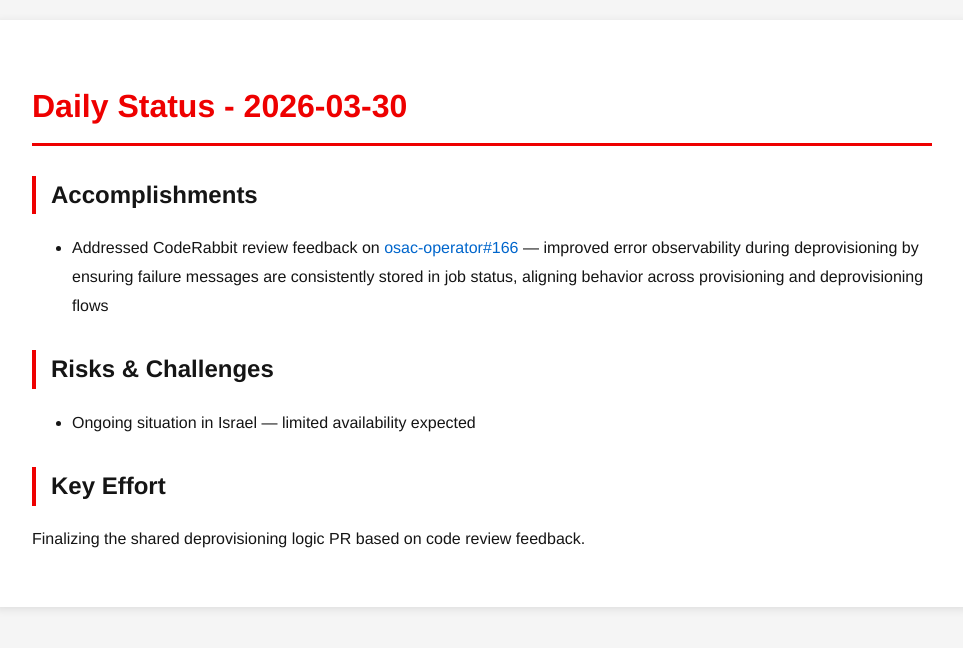
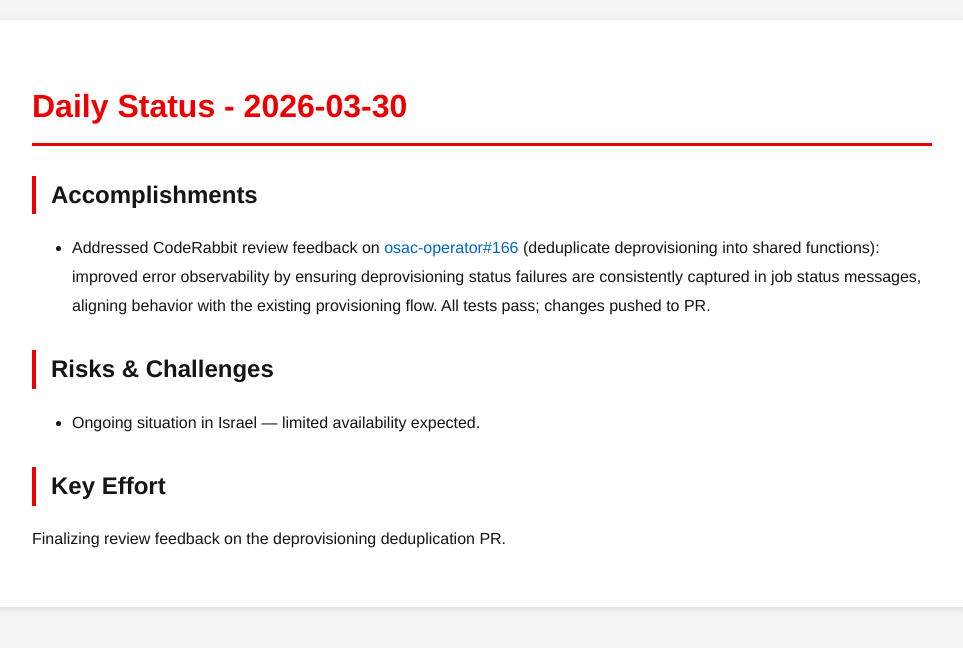
Before and after one commit to tzvatot/daily-status, a Jekyll site: the page built from 2026-03-30.md, in a window 1280 px wide. Shown: the top 648 px of the page, without its empty margins (158-1121 px from the left). Built offline with Jekyll 4.4.1, drawn with Linux system fonts in a browser that asks for light colours.

Commit message:
Daily status update - 2026-03-30

```diff
--- a/2026-03-30.md
+++ b/2026-03-30.md
@@ -7,10 +7,10 @@ date: 2026-03-30
 # Daily Status - 2026-03-30
 
 ## Accomplishments
-- Addressed CodeRabbit review feedback on [osac-operator#166](https://github.com/osac-project/osac-operator/pull/166) — improved error observability during deprovisioning by ensuring failure messages are consistently stored in job status, aligning behavior across provisioning and deprovisioning flows
+- Addressed CodeRabbit review feedback on [osac-operator#166](https://github.com/osac-project/osac-operator/pull/166) (deduplicate deprovisioning into shared functions): improved error observability by ensuring deprovisioning status failures are consistently captured in job status messages, aligning behavior with the existing provisioning flow. All tests pass; changes pushed to PR.
 
 ## Risks & Challenges
-- Ongoing situation in Israel — limited availability expected
+- Ongoing situation in Israel — limited availability expected.
 
 ## Key Effort
-Finalizing the shared deprovisioning logic PR based on code review feedback.
+Finalizing review feedback on the deprovisioning deduplication PR.
```
